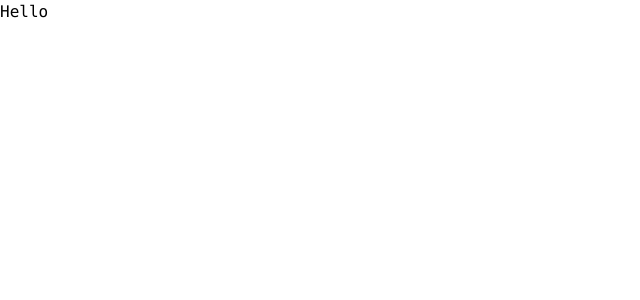
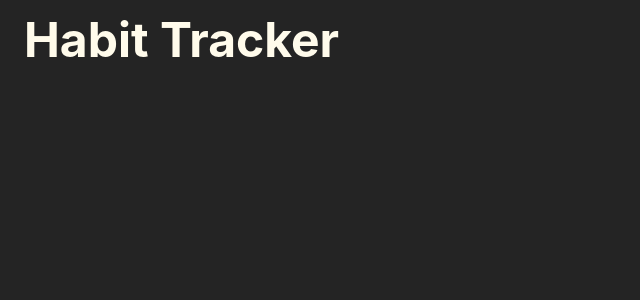
Before and after one commit to razeequtama/Capstone-Habit-Tracker, a React (Vite) app: page / in a window 1280 px wide. Shown: the top 300 px of the page, without its empty margins (0-640 px from the left). Built offline with nearby package versions, Linux system fonts and the light colour scheme.

Commit message:
Add: Heading Component

```diff
--- a/src/App.tsx
+++ b/src/App.tsx
@@ -1,4 +1,11 @@
+import Heading from "./components/Heading"
+
 export default function App()
 {
-  return <h1 className="font-mono">Hello</h1>
+  return(
+    <>
+      <Heading text="Habit Tracker"/>
+    </>
+  )
+
 }
--- /dev/null
+++ b/src/components/Heading.tsx
@@ -0,0 +1,8 @@
+type HeadingProps = {
+    text: string
+}
+
+export default function Heading(props: HeadingProps)
+{
+  return <h1 className="font-bold text-5xl text-amber-50 px-6 py-4">{props.text}</h1>
+}
--- a/src/index.css
+++ b/src/index.css
@@ -1 +1,5 @@
 @import "tailwindcss";
+
+body{
+    background-color: rgb(36, 36, 36);
+}
```
